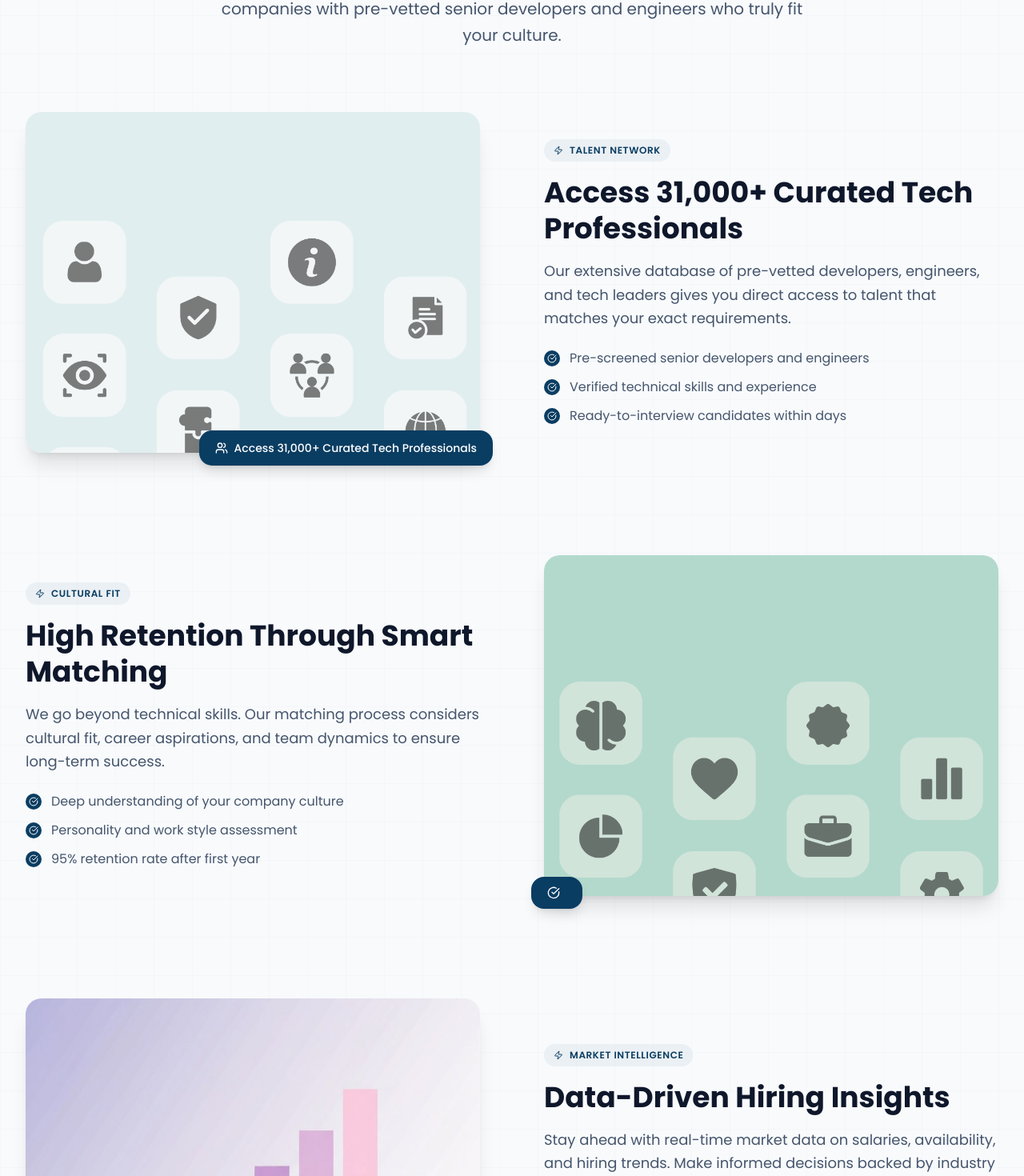
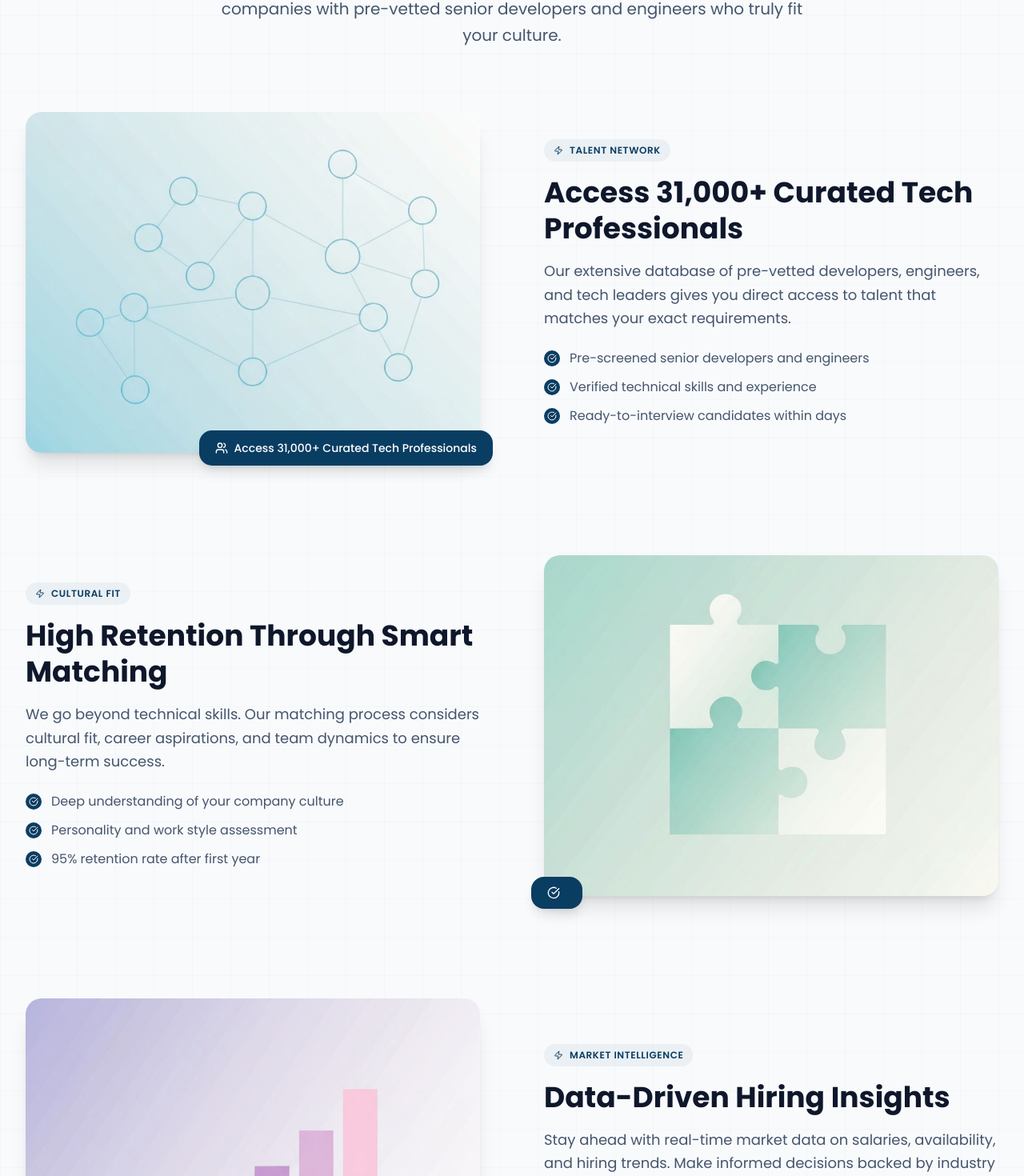
Before and after one commit to dmtrvboyan-dotcom/Recruitment.bg-v2, a Next.js app: page / in a window 1280 px wide. Shown: the part 4987-6457 px from the top of the page at 80% size. Built offline with nearby package versions, Linux system fonts and the light colour scheme.

Commit message:
pictures

```diff
--- a/src/components/features/landing/companies-section.tsx
+++ b/src/components/features/landing/companies-section.tsx
@@ -21,7 +21,7 @@ const FEATURES = [
       "Verified technical skills and experience",
       "Ready-to-interview candidates within days",
     ],
-    image: "/images/talent.png",
+    image: "/images/talent-network.jpg",
   },
   {
     icon: CheckCircle,
@@ -33,7 +33,7 @@ const FEATURES = [
       "Personality and work style assessment",
       "95% retention rate after first year",
     ],
-    image: "/images/culture.png",
+    image: "/images/culture-match.jpg",
   },
   {
     icon: BarChart3,
```
